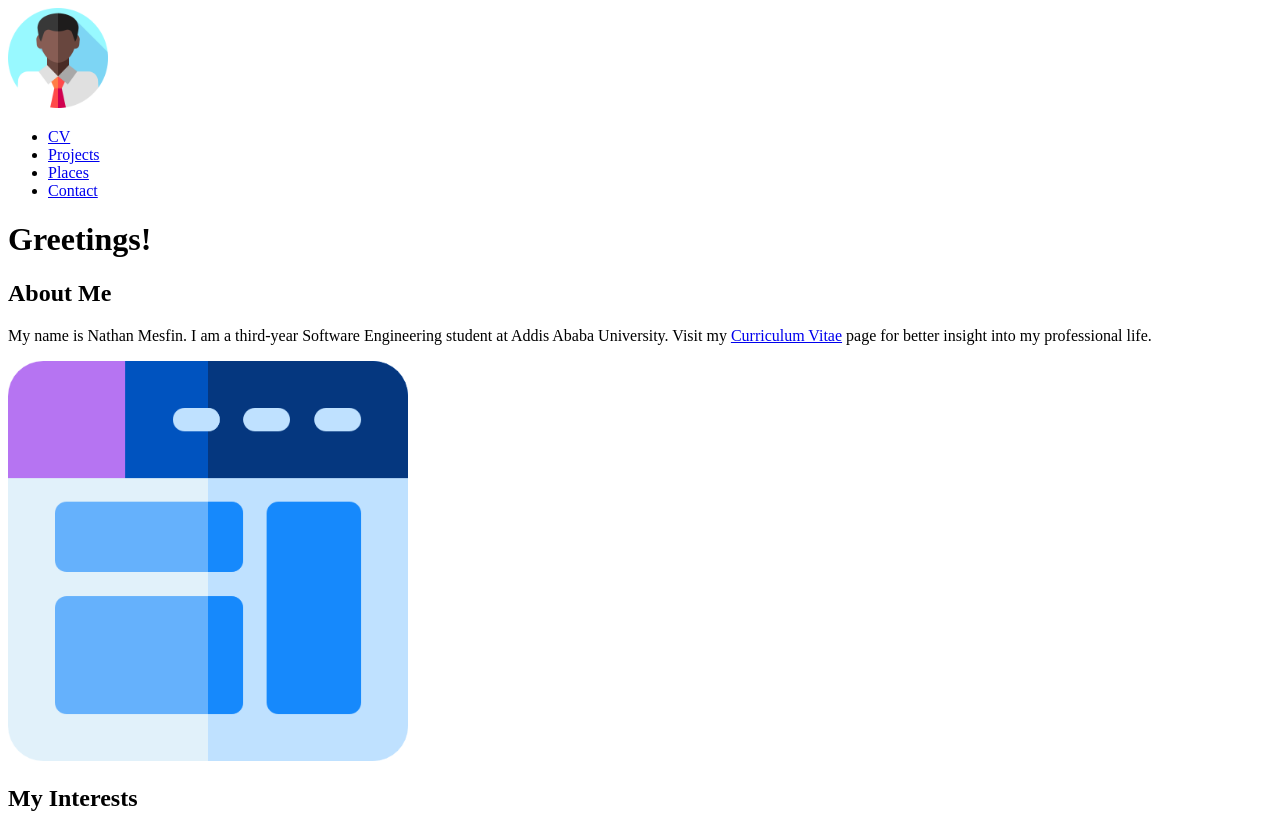
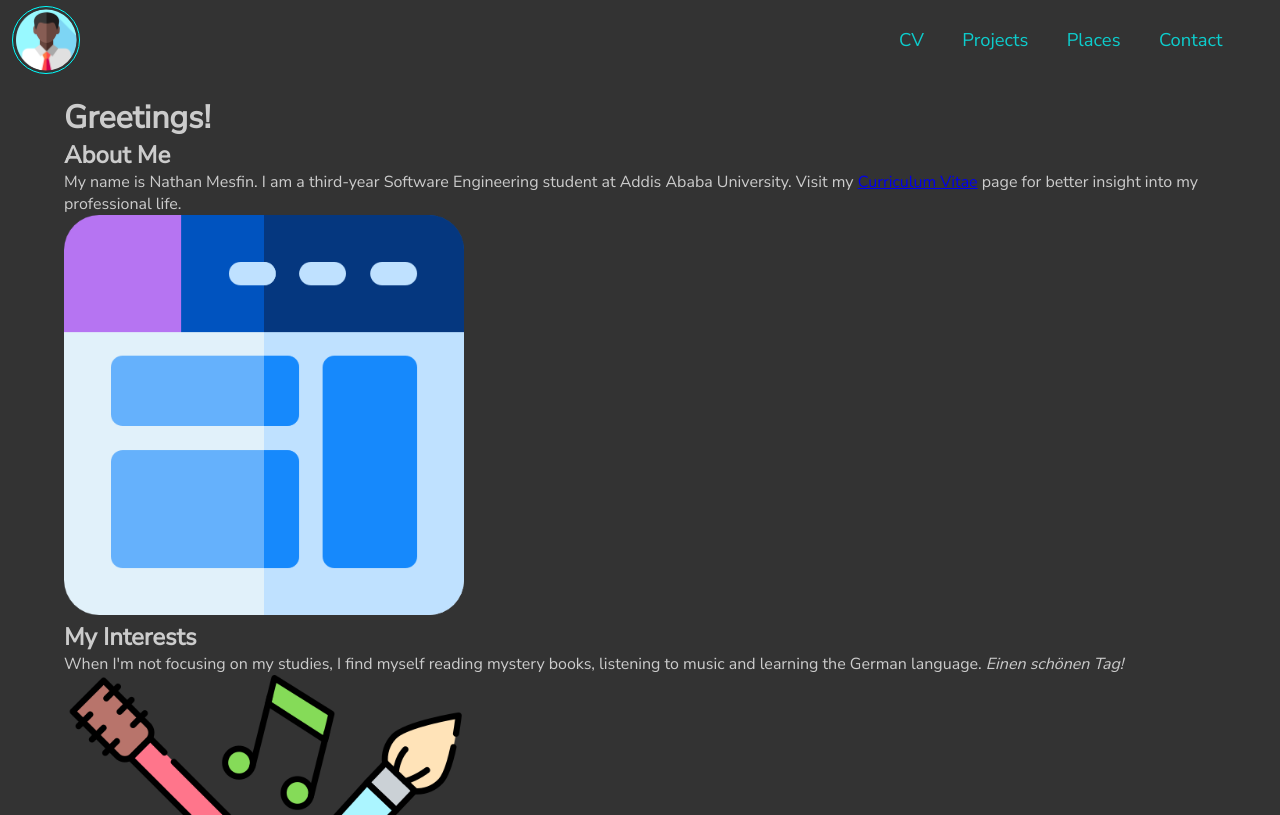
Before and after one commit to timid-angel/UGR-0534-14, a plain HTML site: page src/index.html in a window 1280 px wide. Shown: the top 815 px of the page. Drawn offline with Linux system fonts and the light colour scheme.

Commit message:
Added layout for header, main and footer and some basic styling

```diff
--- /dev/null
+++ b/src/css/styles.css
@@ -0,0 +1,134 @@
+/*
+---- FLEXBOX LAYOUT ---
+*/
+@import url('https://fonts.googleapis.com/css2?family=Nunito+Sans:opsz@6..12&family=Open+Sans&family=Roboto&display=swap');
+
+/* CSS RESET */
+* {
+    margin: 0;
+    padding: 0;
+    box-sizing: border-box;
+}
+
+/* VARIABLES */
+:root {
+    /* COLORS */
+    --BG-COLOR: #333;
+    --BG-COLOR-FOOTER: #2d2d2d;
+
+    --FONT-COLOR: rgb(204, 204, 204);
+
+    --LINK-COLOR: rgba(0, 255, 255, 0.755);
+    --LINK-COLOR-HOVER: rgb(0, 242, 255);
+    --LINK-COLOR-ACTIVE: rgba(0, 255, 255, 0.602);
+
+    /* FONT */
+    --HEADER-LINK-SIZE: 1.15rem;
+
+    /* SPACING */
+    --PADDING: 0.5rem;
+}
+
+/* BODY */
+
+body {
+    background: var(--BG-COLOR);
+    color: var(--FONT-COLOR);
+    font-family: 'Nunito Sans', 'Open Sans', 'Roboto', 'sans serif';
+
+    min-height: 100vh;
+    display: flex;
+    flex-flow: column nowrap;
+    justify-content: space-between;
+}
+
+
+/* HEADER */
+
+.header {
+    height: 10vh;
+    display: flex;
+    justify-content: space-between;
+    font-size: var(--HEADER-LINK-SIZE);
+    background-color: var(--BG-COLOR);
+}
+
+.header__picture {
+    margin-left: 0.5vw;
+}
+
+.header__picture img {
+    width: 8.5vh;
+    height: 8.5vh;
+    margin: 0.75vh;
+    border: 0.1rem solid cyan;
+    border-radius: 50%;
+    padding: 0.15rem;
+}
+
+.header__nav {
+    position: relative;
+    width: 70vw;
+}
+
+.header__nav ul {
+    list-style-type: none;
+    display: flex;
+    justify-content: space-between;
+    text-align: center;
+    position: absolute;
+    top: 50%;
+    right: 0;
+    transform: translateY(-50%);
+    margin-right: 3vw;
+}
+
+.header__picture img:hover {
+    transform: scale(1.1, 1.1);
+}
+
+.navlink {
+    padding: 1.5vw;
+}
+
+.navlink a {
+    text-decoration: none;
+    color: var(--LINK-COLOR);
+}
+
+.navlink a:hover,
+.navlink a:focus {
+    color: var(--LINK-COLOR-HOVER);
+    border-bottom: inset var(--LINK-COLOR-HOVER) 2.5px;
+}
+
+.navlink a:active {
+    color: var(--LINK-COLOR-ACTIVE);
+}
+
+/* MAIN */
+
+main {
+    width: 90vw;
+    margin: 2vh auto 0 auto;
+}
+
+/* FOOTER */
+
+.footer {
+    background-color: var(--BG-COLOR-FOOTER);
+    font-size: 0.9rem;
+    height: 2.75rem;
+    position: relative;
+}
+
+.footer__p {
+    position: absolute;
+    top: 50%;
+    left: 50%;
+    transform: translate(-50%, -50%);
+}
+
+abbr {
+    text-decoration: none;
+}
--- a/src/index.html
+++ b/src/index.html
@@ -7,6 +7,7 @@
   <meta name="author" content="Nathan Mesfin">
   <meta name="description" content="Web Portfolio">
   <link rel="icon" href="images/pageicon_code-1.png">
+  <link rel="stylesheet" href="css/styles.css">
   <title>Home</title>
 </head>
 
@@ -17,10 +18,10 @@
     </picture>
     <nav class="header__nav">
       <ul>
-        <li><a href="cv.html">CV</a></li>
-        <li><a href="projects.html">Projects</a></li>
-        <li><a href="places.html">Places</a></li>
-        <li><a href="contact.html">Contact</a></li>
+        <li class="navlink"><a href="cv.html">CV</a></li>
+        <li class="navlink"><a href="projects.html">Projects</a></li>
+        <li class="navlink"><a href="places.html">Places</a></li>
+        <li class="navlink"><a href="contact.html">Contact</a></li>
       </ul>
     </nav>
   </header>
@@ -97,7 +98,7 @@
     </article>
   </main>
   <footer class="footer">
-    <p class="footer__p">Nathan Mesfin Shiferaw | 3rd Year Software Engineering Student</p>
+    <p class="footer__p">Nathan M.S. | 3rd-Year <abbr title="Software Engineer">SE</abbr></p>
   </footer>
 </body>
 
```
Also changed, not shown: src/contact.html (+5 -4 lines), src/cv.html (+5 -4 lines), src/places.html (+5 -4 lines), src/projects.html (+5 -4 lines), src/images/icons8-menu.svg (added).
